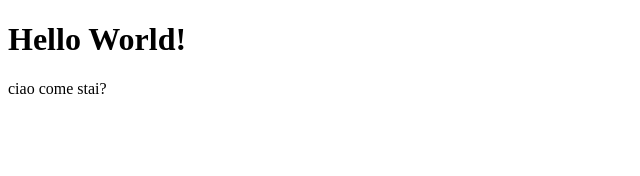
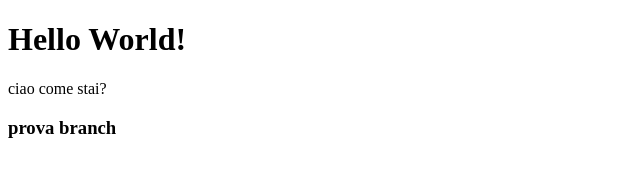
Before and after one commit to mekkiouertani/test_git, a plain HTML site: page index.html in a window 1280 px wide. Shown: the whole page, without its empty margins (0-640 px from the left). Drawn offline with Linux system fonts and the light colour scheme.

Commit message:
prova branch

```diff
--- a/index.html
+++ b/index.html
@@ -11,6 +11,7 @@
     <h1>Hello World!</h1>
     ciao
     come stai?
+    <h3>prova branch</h3>
 </body>
 
 </html>
```
